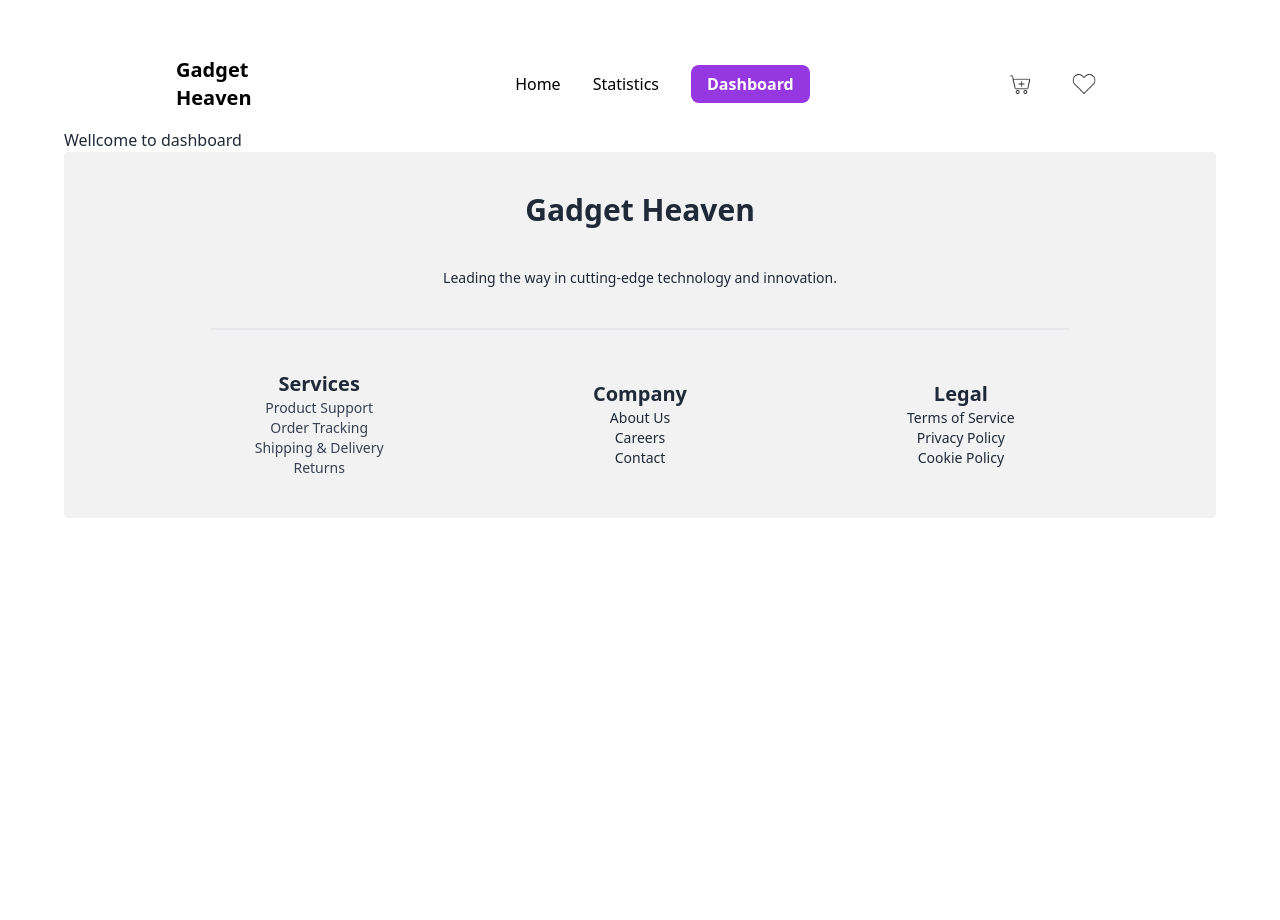
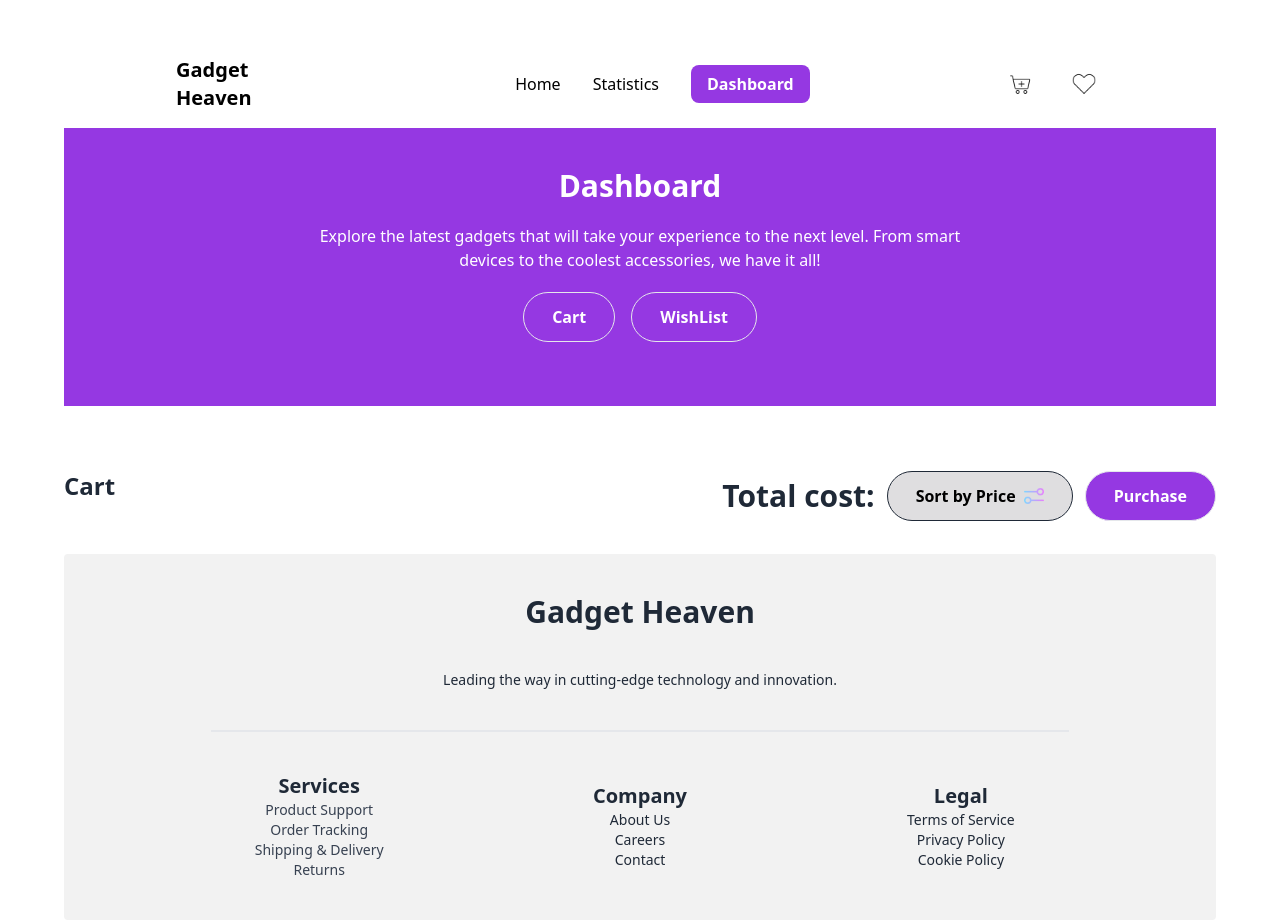
Before and after one commit to shrabonkundu1/Assignment-8, a React (Vite) app: page /dashboard in a window 1280 px wide. Before the commit the page ends 800 px from the top, so only its background shows below. Built offline with nearby package versions, Linux system fonts and the light colour scheme.

Commit message:
Dashboard routes and Statistics routes static portion designed done

```diff
--- a/src/components/Dashboard/Dashboard.jsx
+++ b/src/components/Dashboard/Dashboard.jsx
@@ -1,10 +1,40 @@
-
+import settings from "../../assets/image/settings.png"
 const Dashboard = () => {
     return (
         <div>
-            Wellcome to dashboard
+            <section className="pt-10 pb-16 bg-[#9538e2] space-y-5 md:mb-16 relative">
+        <h2 className="text-3xl text-center font-bold text-white">
+          Dashboard
+        </h2>
+        <p className="text-center text-white w-[60%] mx-auto">
+          Explore the latest gadgets that will take your experience to the next
+          level. From smart devices to the coolest accessories, we have it all!
+        </p>
+        <div className="flex gap-4 justify-center text-white font-semibold">
+        <button className="border rounded-full px-7 py-3">Cart</button>
+        <button className="border rounded-full px-7 py-3">WishList</button>
+        </div>
+      </section>
+
+
+      <section className="flex justify-between items-center mb-8">
+        <div>
+            <p className="text-2xl font-bold text-left mb-5">Cart</p>
+        </div>
+
+        <div className="flex gap-3 items-center justify-center">
+            <p className="text-3xl font-semibold "> Total cost:</p>
+            <span >
+            <button className="font-semibold text-black bg-[#dfdee0] border border-gray-800 rounded-full px-7 py-3 flex items-center gap-2">Sort by Price  <img className="w-5 h-5" src={settings} alt="" /></button>
+
+            </span>
+
+            <button className="font-semibold text-white bg-[#9538e2] border rounded-full px-7 py-3">Purchase</button>
+        </div>
+      </section>
         </div>
     );
 };
 
 export default Dashboard;
+//
--- a/src/components/GadgetCategory/GadgetCategory.jsx
+++ b/src/components/GadgetCategory/GadgetCategory.jsx
@@ -16,7 +16,7 @@ const GadgetCategory = () => {
        return(
         <div className="w-[90%] mx-auto border rounded-xl p-3">
             <NavLink to={"/category"} >
-                <button className={`border-2  rounded-full font-semibold text-gray-500 py-3 px-6  w-full text-left my-3 bg-gray-200 ${location.pathname === "/category" ? 'bg-[#9538E2] text-white font-semibold' : ""}`}>
+                <button className={`border-2  rounded-full font-semibold text-gray-500 py-3 px-6  w-full text-left my-3 bg-gray-200 ${location.pathname === "/category" ? 'bg-[#a54ded] text-white font-semibold' : ""}`}>
                     All Product
                 </button>
             </NavLink>
@@ -30,7 +30,7 @@ const GadgetCategory = () => {
                     to={`/category/${category.categoryItem}`}>
 
                     {({isActive}) => (
-                        <button className={`border-2  rounded-full font-semibold text-gray-500 py-3 px-6  w-full  my-3 bg-gray-200 ${isActive ? "bg-[#9538E2] text-white font-semibold" : ""}`}>
+                        <button className={`border-2  rounded-full font-semibold text-left text-gray-500 py-3 px-6  w-full  my-3 bg-gray-200 ${isActive ? "bg-[#a049e8] text-white font-semibold" : ""}`}>
                         {category.categoryItem}
                     </button>
                     )}
--- a/src/components/Gadgetscard/Gadgetscard.jsx
+++ b/src/components/Gadgetscard/Gadgetscard.jsx
@@ -85,7 +85,7 @@ const Gadgetscard = () => {
                         <ProductCard key={idx} product={product}></ProductCard>
                     ))
                 ) : (
-                    <p>Lorem ipsum dolor sit amet.</p>
+                    <p className="text-4xl font-semibold text-green-500">No Data Available</p>
                 )
             }
         </div>
--- a/src/components/Statistics/Statistics.jsx
+++ b/src/components/Statistics/Statistics.jsx
@@ -2,7 +2,20 @@
 const Statistics = () => {
     return (
         <div>
-            Wellcome to statistics page
+            <section className="pt-10 pb-24 bg-[#9538e2] mb-5 space-y-5  relative">
+        <h2 className="text-3xl text-center font-bold text-white">
+          Statistics
+        </h2>
+        <p className="text-center text-white w-[60%] mx-auto">
+          Explore the latest gadgets that will take your experience to the next
+          level. From smart devices to the coolest accessories, we have it all!
+        </p>
+
+      </section>
+      <section>
+        <p className="text-2xl font-bold text-left mb-5"  >Statistics</p>
+        <h3 className="text-5xl font-bold text-center mb-16 text-[#9538e2]" >No Data to Show Statistics</h3>
+      </section>
         </div>
     );
 };
--- a/src/main.jsx
+++ b/src/main.jsx
@@ -41,7 +41,7 @@ const router = createBrowserRouter([
           {
             path: '/category/:category',
             element: <Gadgetscard></Gadgetscard>,
-            // element: <Gadgets></Gadgets>,
+        //
             loader: ()=> fetch('/allData.json')
           },
         ]
```
Also changed, not shown: src/assets/image/settings.png (added), 1 other file (tests, documents, lock files or other folders).
